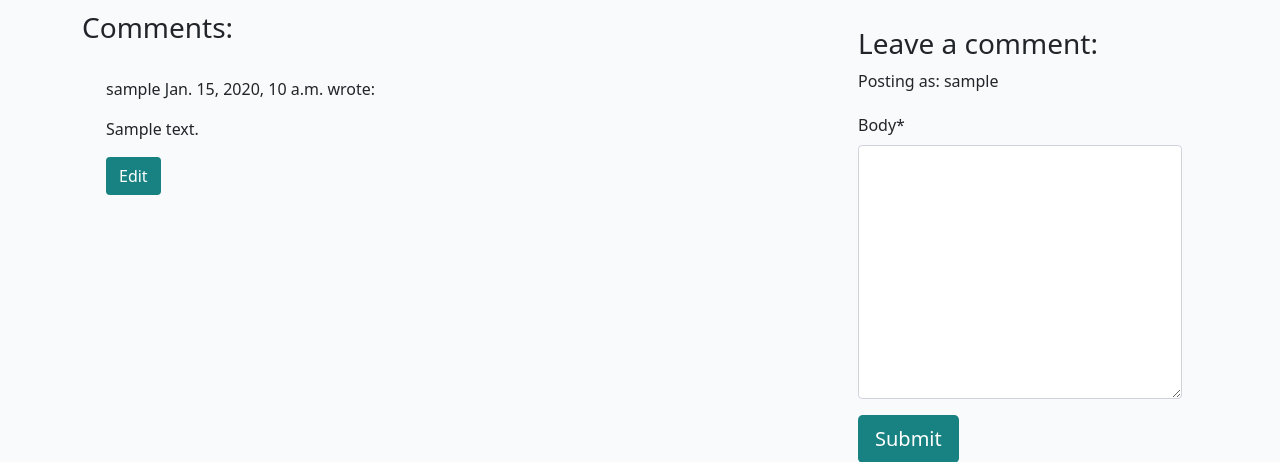
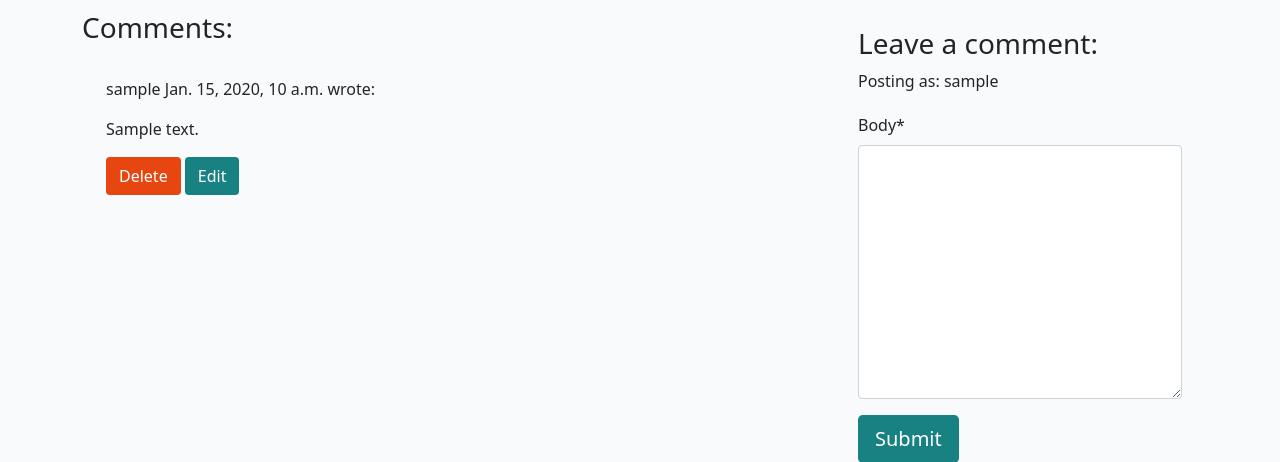
Before and after one commit to Aaron080913/blog, a Django app: a page that uses blog/templates/blog/post_detail.html in a window 1280 px wide. Shown: the part 550-1012 px from the top of the page. Run offline with Django 4.2, Linux system fonts and the light colour scheme; a user stored in the database is signed in; tables that the repository leaves empty hold one stand-in row (values such as "Sample post"); some libraries are stand-ins or nearby versions.

Commit message:
added delete comment function to site

```diff
--- a/blog/templates/blog/post_detail.html
+++ b/blog/templates/blog/post_detail.html
@@ -64,6 +64,7 @@
                     <p class="approval">This comment is awaiting approval</p>
                     {% endif %}
                     {% if user.is_authenticated and comment.author == user %}
+                    <button class="btn btn-delete" comment_id="{{ comment.id }}">Delete</button>
                     <button class="btn btn-edit" comment_id="{{ comment.id }}">Edit</button>
                     {% endif %}
                 </div>
@@ -90,6 +91,18 @@
     </div>
 </div>
 
+<div class="modal fade" id="deleteModal" tabindex="-1" aria-labelledby="deleteModalLabel" aria-hidden="true">
+    <div class="modal-dialog">
+        <div class="modal-content">
+            <div class="modal-header">
+                <h5 class="modal-title" id="deleteModalLabel">Delete Comment?</h5>
+                <button type="button" class="btn-close" data-bs-dismiss="modal" aria-label="Close"></button>
+                <a id="deleteConfirm" href="#" class="btn btn-danger">Delete</a>
+            </div>
+        </div>
+    </div>
+</div>
+
 {% endblock content %}
 
 {% block extras %}
--- a/blog/urls.py
+++ b/blog/urls.py
@@ -5,4 +5,5 @@ urlpatterns = [
     path('', views.PostList.as_view(), name='home'),
     path('<slug:slug>/', views.post_detail, name='post_detail'),
     path('<slug:slug>/edit_comment/<int:comment_id>', views.comment_edit, name='comment_edit'),
+    path('<slug:slug>/delete_comment/<int:comment_id>', views.comment_delete, name='comment_delete'),
 ]
--- a/blog/views.py
+++ b/blog/views.py
@@ -75,3 +75,16 @@ def comment_edit(request, slug, comment_id):
             messages.add_message(request, messages.ERROR, 'Error updating comment, Please Try Again')
 
     return HttpResponseRedirect(reverse('post_detail', args=[slug]))
+
+def comment_delete(request, slug, comment_id):
+    queryset = Post.objects.filter(status=1)
+    post = get_object_or_404(queryset, slug=slug)
+    comment = get_object_or_404(Comment, pk=comment_id)
+
+    if comment.author == request.user:
+        comment.delete()
+        messages.add_message(request, messages.SUCCESS, 'Comment has been deleted')
+    else:
+        messages.add_message(request, messages.ERROR, 'You can only delete comments you have made')
+
+    return HttpResponseRedirect(reverse('post_detail', args=[slug]))
--- a/static/js/script.js
+++ b/static/js/script.js
@@ -2,6 +2,10 @@ const editButtons = document.getElementsByClassName("btn-edit");
 const commentText = document.getElementById("id_body");
 const commentForm = document.getElementById("commentForm");
 const submitButton = document.getElementById("submitButton");
+
+const deleteModal = new bootstrap.Modal(document.getElementById("deleteModal"));
+const deleteButtons = document.getElementsByClassName("btn-delete");
+const deleteConfirm = document.getElementById("deleteConfirm");
 
 for (let button of editButtons) {
     button.addEventListener("click", (e) => {
@@ -12,3 +16,11 @@ for (let button of editButtons) {
         commentForm.setAttribute("action", `edit_comment/${commentId}`);
     });
 }
+
+for (let button of deleteButtons) {
+    button.addEventListener("click", (e) => {
+        let commentId = e.target.getAttribute("comment_id");
+        deleteConfirm.href = `delete_comment/${commentId}`;
+        deleteModal.show();
+    });
+}
```
